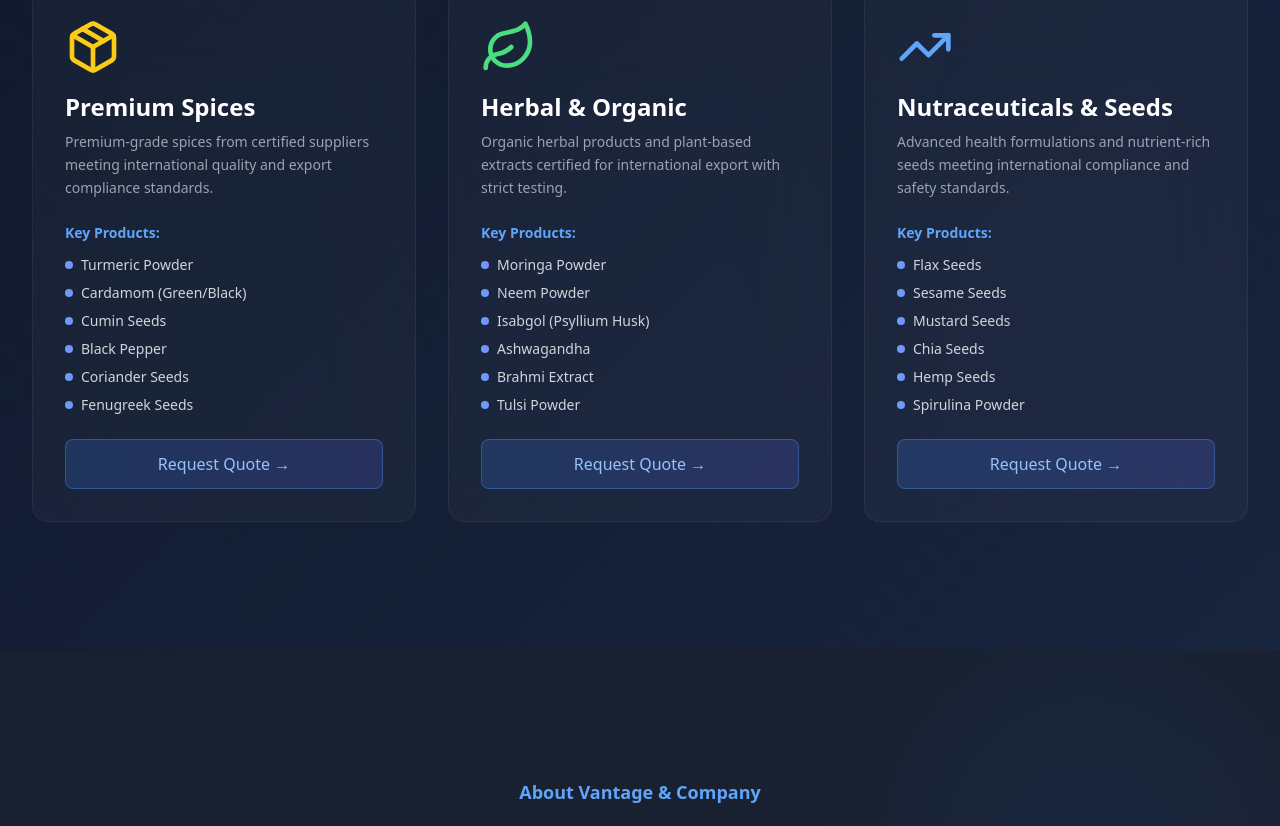
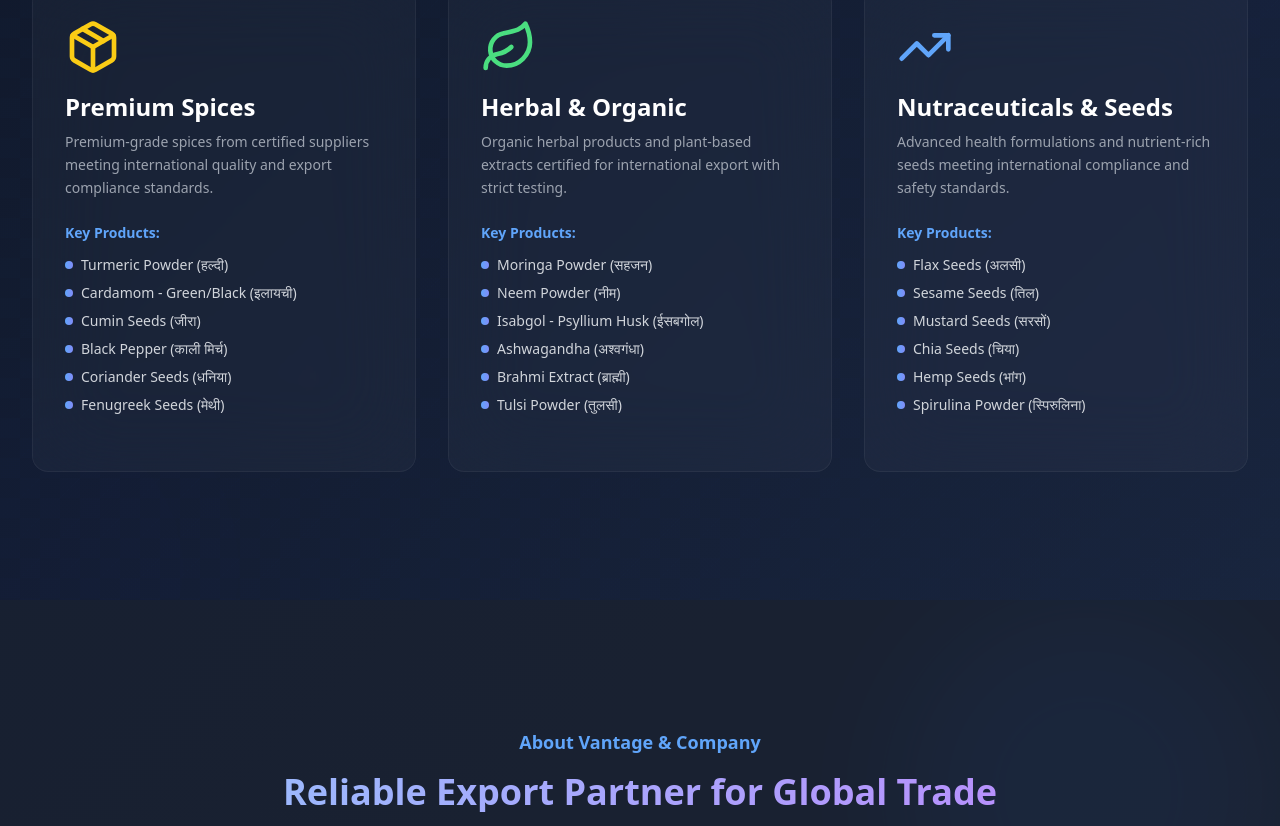
Before and after one commit to avishukla3007/Export, a React (Vite) app: page / in a window 1280 px wide. Shown: the part 1785-2611 px from the top of the page. Built offline with nearby package versions, Linux system fonts and the light colour scheme.

Commit message:
Update products with Hindi names and remove Request Quote button

```diff
--- a/src/sections/ProductsSection.tsx
+++ b/src/sections/ProductsSection.tsx
@@ -9,7 +9,7 @@
       id: 1,
       title: 'Premium Spices',
       icon: Package,
-      items: ['Turmeric Powder', 'Cardamom (Green/Black)', 'Cumin Seeds', 'Black Pepper', 'Coriander Seeds', 'Fenugreek Seeds'],
+      items: ['Turmeric Powder (हल्दी)', 'Cardamom - Green/Black (इलायची)', 'Cumin Seeds (जीरा)', 'Black Pepper (काली मिर्च)', 'Coriander Seeds (धनिया)', 'Fenugreek Seeds (मेथी)'],
       description: 'Premium-grade spices from certified suppliers meeting international quality and export compliance standards.',
       color: 'text-yellow-400',
     },
@@ -17,7 +17,7 @@
       id: 2,
       title: 'Herbal & Organic',
       icon: Leaf,
-      items: ['Moringa Powder', 'Neem Powder', 'Isabgol (Psyllium Husk)', 'Ashwagandha', 'Brahmi Extract', 'Tulsi Powder'],
+      items: ['Moringa Powder (सहजन)', 'Neem Powder (नीम)', 'Isabgol - Psyllium Husk (ईसबगोल)', 'Ashwagandha (अश्वगंधा)', 'Brahmi Extract (ब्राह्मी)', 'Tulsi Powder (तुलसी)'],
       description: 'Organic herbal products and plant-based extracts certified for international export with strict testing.',
       color: 'text-green-400',
     },
@@ -25,7 +25,7 @@
       id: 3,
       title: 'Nutraceuticals & Seeds',
       icon: TrendingUp,
-      items: ['Flax Seeds', 'Sesame Seeds', 'Mustard Seeds', 'Chia Seeds', 'Hemp Seeds', 'Spirulina Powder'],
+      items: ['Flax Seeds (अलसी)', 'Sesame Seeds (तिल)', 'Mustard Seeds (सरसों)', 'Chia Seeds (चिया)', 'Hemp Seeds (भांग)', 'Spirulina Powder (स्पिरुलिना)'],
       description: 'Advanced health formulations and nutrient-rich seeds meeting international compliance and safety standards.',
       color: 'text-blue-400',
     },
@@ -113,15 +113,6 @@
                     ))}
                   </ul>
                 </div>
-
-                {/* CTA Button */}
-                <motion.button
-                  whileHover={{ scale: 1.05, x: 5 }}
-                  whileTap={{ scale: 0.98 }}
-                  className="w-full py-3 bg-gradient-to-r from-blue-500/20 to-indigo-500/20 hover:from-blue-500/30 hover:to-indigo-500/30 border border-blue-400/30 rounded-lg text-blue-300 font-medium transition-all"
-                >
-                  Request Quote →
-                </motion.button>
               </Card>
             </motion.div>
           )
```
